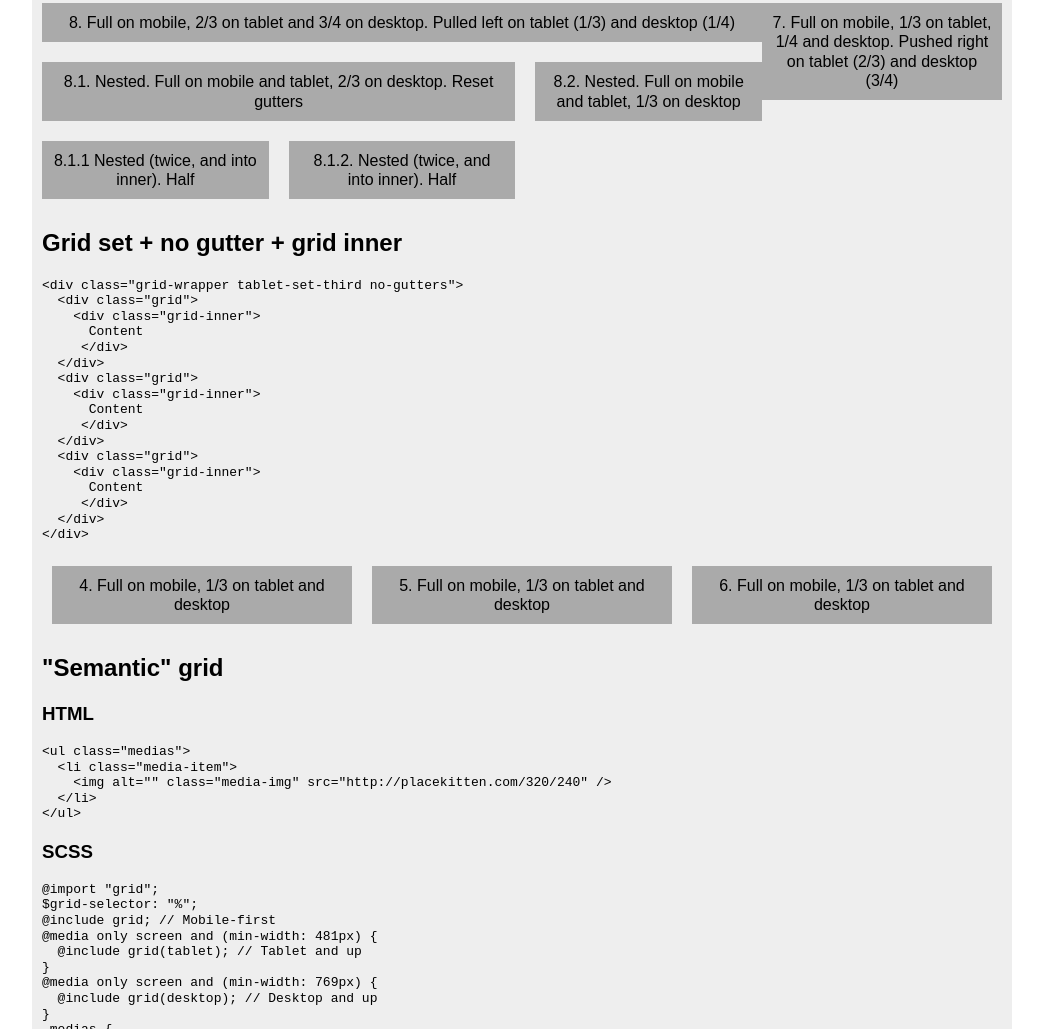
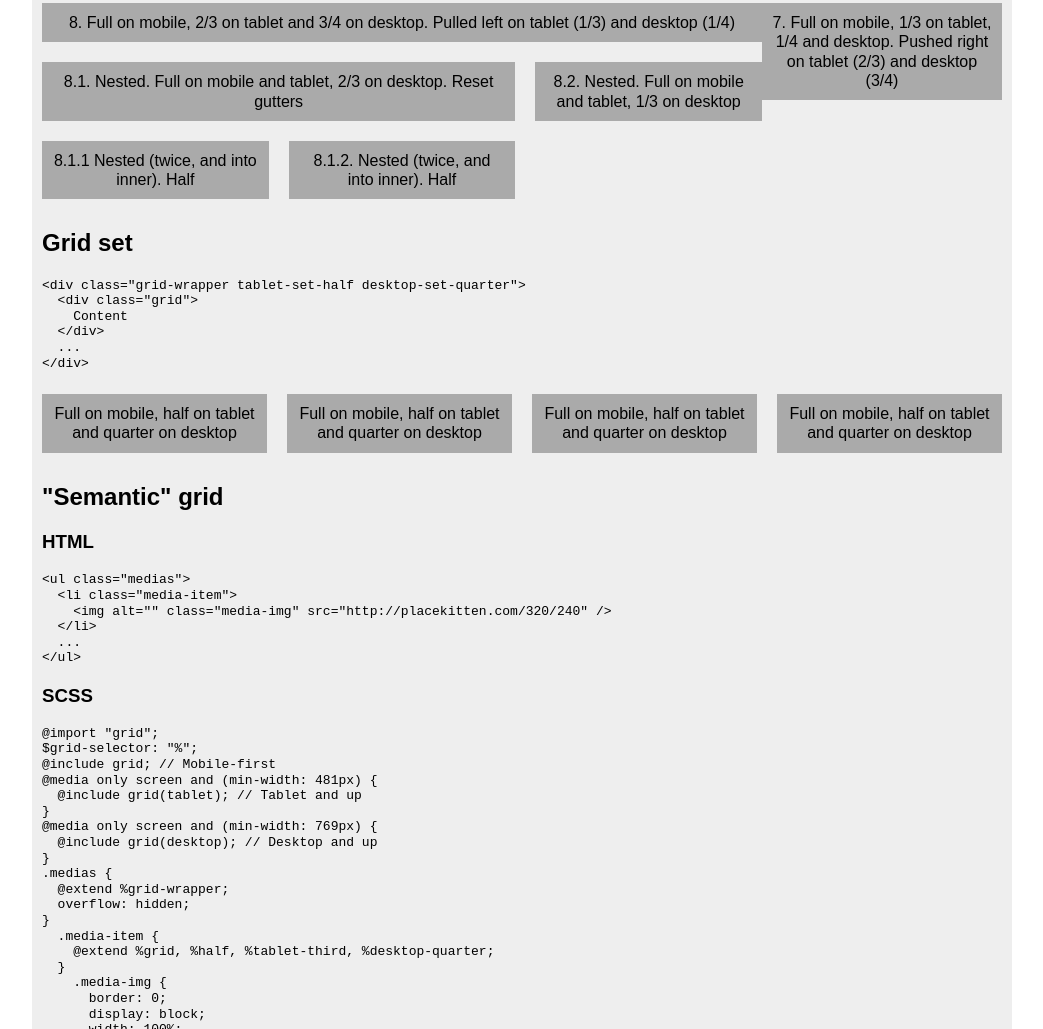
Before and after one commit to pierreburel/sass-grid, a plain HTML site: page demo/index.html in a window 1280 px wide. Shown: the part 1311-2340 px from the top of the page, without its empty margins (118-1161 px from the left). Drawn offline with Linux system fonts and the light colour scheme.

Commit message:
Demo change

```diff
--- a/demo/index.html
+++ b/demo/index.html
@@ -129,40 +129,26 @@
         </div>
       </div>
 
-      <h2>Grid set + no gutter + grid inner</h2>
-      <pre>&lt;div class="grid-wrapper tablet-set-third no-gutters"&gt;
+      <h2>Grid set</h2>
+      <pre>&lt;div class="grid-wrapper tablet-set-half desktop-set-quarter"&gt;
   &lt;div class="grid"&gt;
-    &lt;div class="grid-inner"&gt;
-      Content
-     &lt;/div&gt;
+    Content
   &lt;/div&gt;
-  &lt;div class="grid"&gt;
-    &lt;div class="grid-inner"&gt;
-      Content
-     &lt;/div&gt;
-  &lt;/div&gt;
-  &lt;div class="grid"&gt;
-    &lt;div class="grid-inner"&gt;
-      Content
-     &lt;/div&gt;
-  &lt;/div&gt;
+  ...
 &lt;/div&gt;</pre>
       <div class="example example-3">
-        <div class="grid-wrapper tablet-set-third no-gutters">
+        <div class="grid-wrapper tablet-set-half desktop-set-quarter">
           <div class="grid">
-            <div class="grid-inner">
-              <p>4. Full on mobile, 1/3 on tablet and desktop</p>
-            </div>
+            <p>Full on mobile, half on tablet and quarter on desktop</p>
           </div>
           <div class="grid">
-            <div class="grid-inner">
-              <p>5. Full on mobile, 1/3 on tablet and desktop</p>
-            </div>
+            <p>Full on mobile, half on tablet and quarter on desktop</p>
           </div>
           <div class="grid">
-            <div class="grid-inner">
-              <p>6. Full on mobile, 1/3 on tablet and desktop</p>
-            </div>
+            <p>Full on mobile, half on tablet and quarter on desktop</p>
+          </div>
+          <div class="grid">
+            <p>Full on mobile, half on tablet and quarter on desktop</p>
           </div>
         </div>
       </div>
@@ -173,6 +159,7 @@
   &lt;li class="media-item"&gt;
     &lt;img alt="" class="media-img" src="http://placekitten.com/320/240" /&gt;
   &lt;/li&gt;
+  ...
 &lt;/ul&gt;</pre>
       <h3>SCSS</h3>
       <pre>@import "grid";
```
